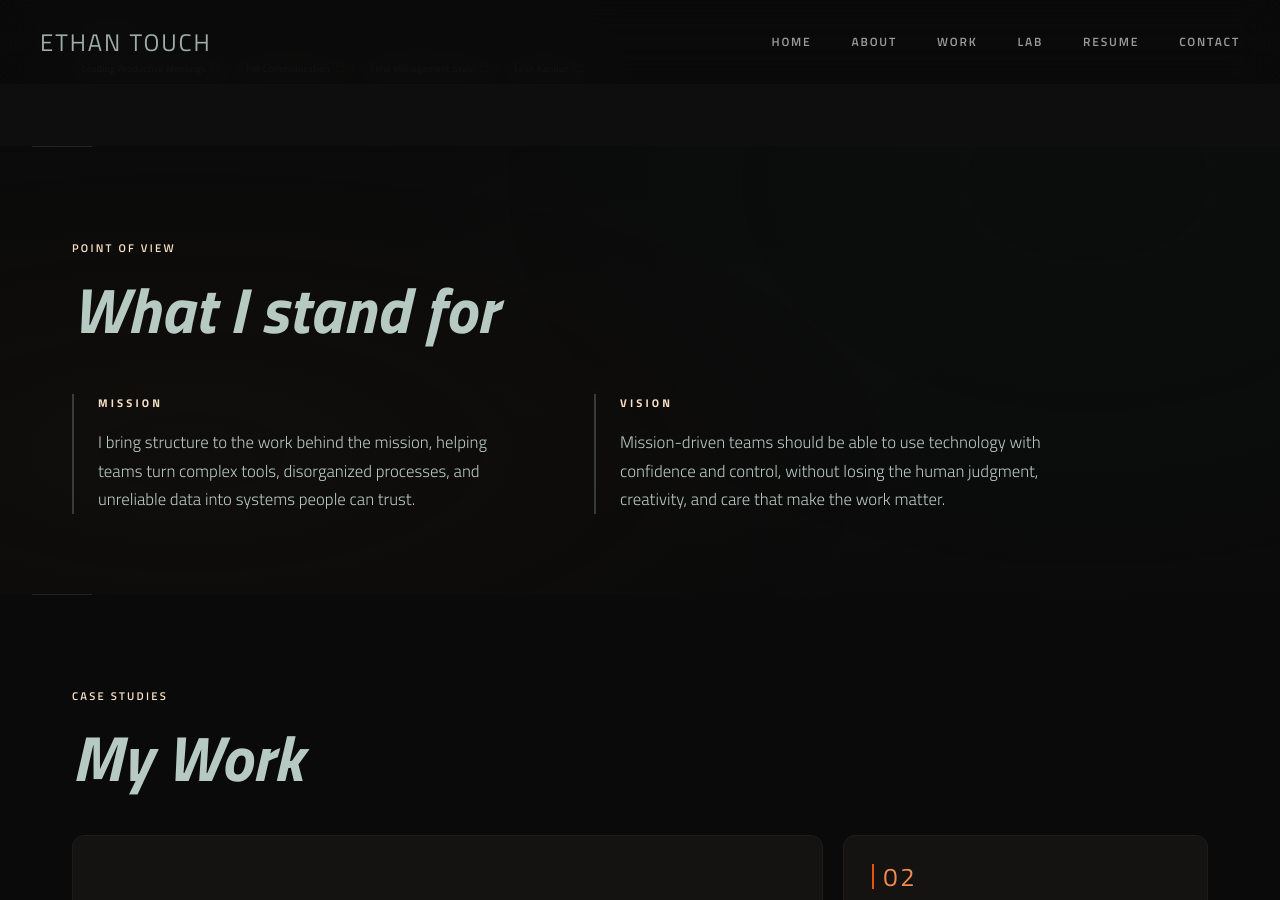
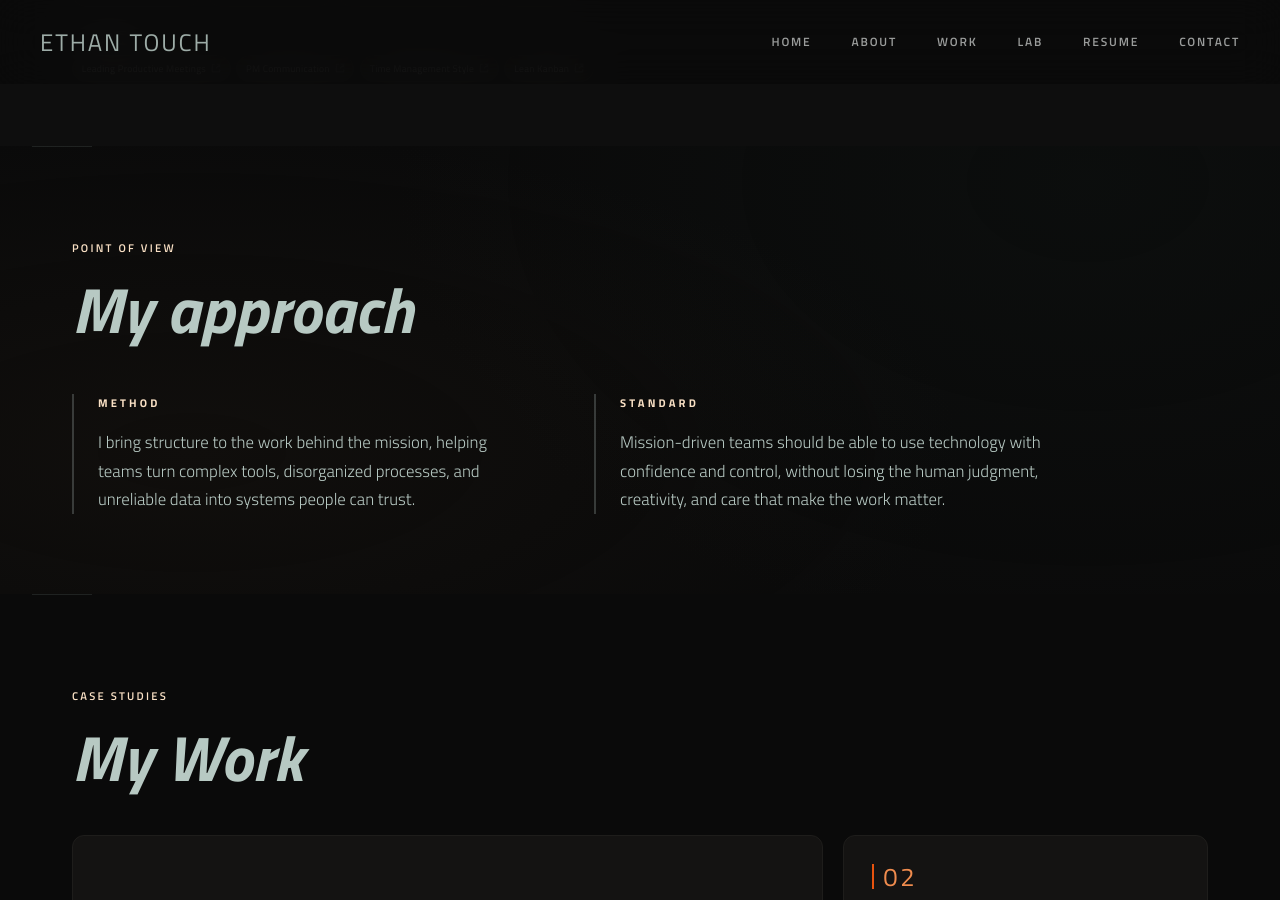
Before and after one commit to woofwallee/ethantouch.com, a Jekyll site: the page index.html, which Jekyll copies as it is, in a window 1280 px wide and 900 px high, scrolled down 1798 px. Built offline with Jekyll 4.4.1, drawn with Linux system fonts in a browser that asks for light colours; nearby versions of some CDN libraries.

Commit message:
Reframe Point of View block as work style
- H2: "What I stand for" → "My approach"
- Block 1 label: "Mission" → "Method"
- Block 2 label: "Vision" → "Standard"

Co-Authored-By: Claude Opus 4.7 (1M context) <noreply@anthropic.com>

```diff
--- a/index.html
+++ b/index.html
@@ -221,15 +221,15 @@ html,body{background:#141312;color:#E6E8E7;margin:0;font-family:'Titillium Web',
   <section class="section pov" id="philosophy">
     <div class="container">
       <p class="section__label">Point of View</p>
-      <h2 class="section__title">What I stand&nbsp;for</h2>
+      <h2 class="section__title">My&nbsp;approach</h2>
 
       <div class="pov__grid">
         <div class="pov__block fade-in">
-          <p class="pov__label">Mission</p>
+          <p class="pov__label">Method</p>
           <p class="pov__text">I bring structure to the work behind the mission, helping teams turn complex tools, disorganized processes, and unreliable data into systems people can&nbsp;trust.</p>
         </div>
         <div class="pov__block fade-in">
-          <p class="pov__label">Vision</p>
+          <p class="pov__label">Standard</p>
           <p class="pov__text">Mission-driven teams should be able to use technology with confidence and control, without losing the human judgment, creativity, and care that make the work&nbsp;matter.</p>
         </div>
       </div>
```
